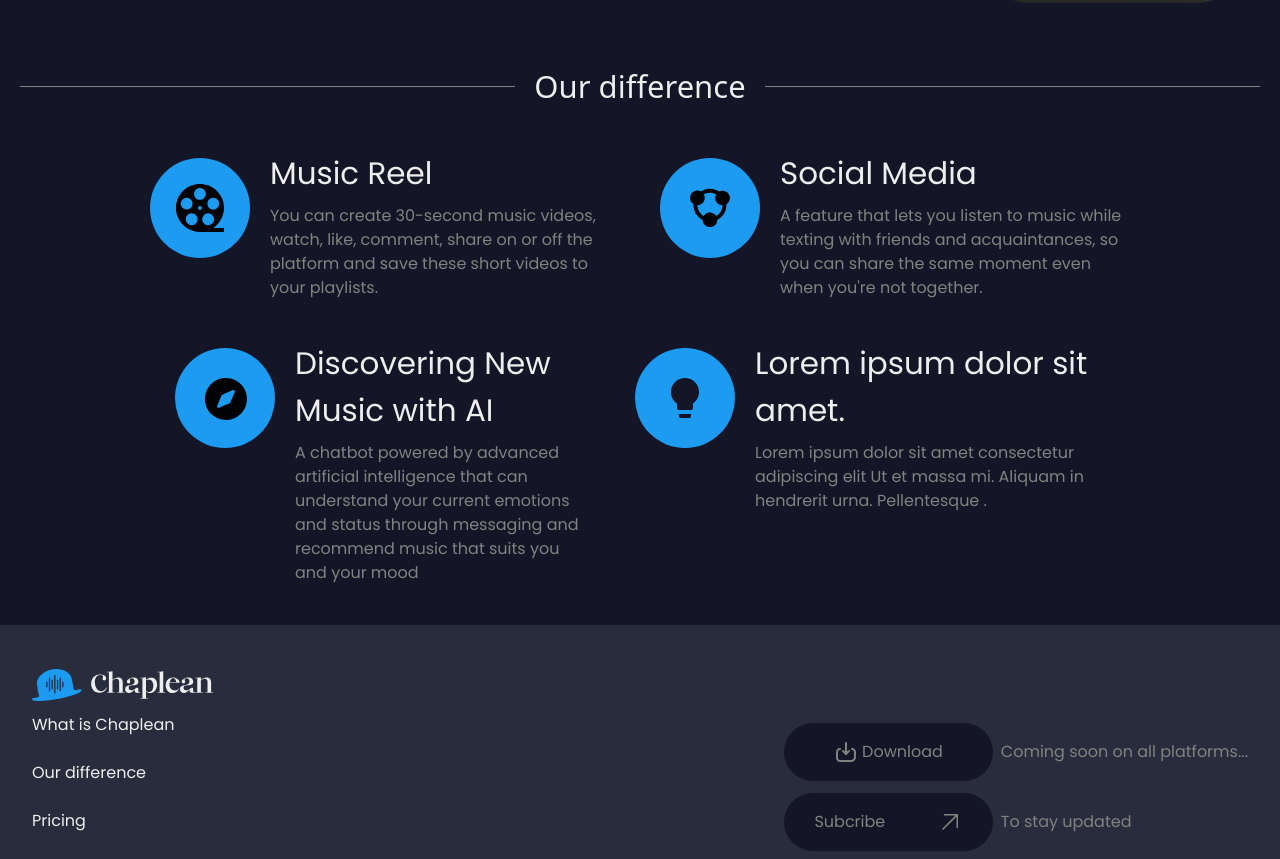
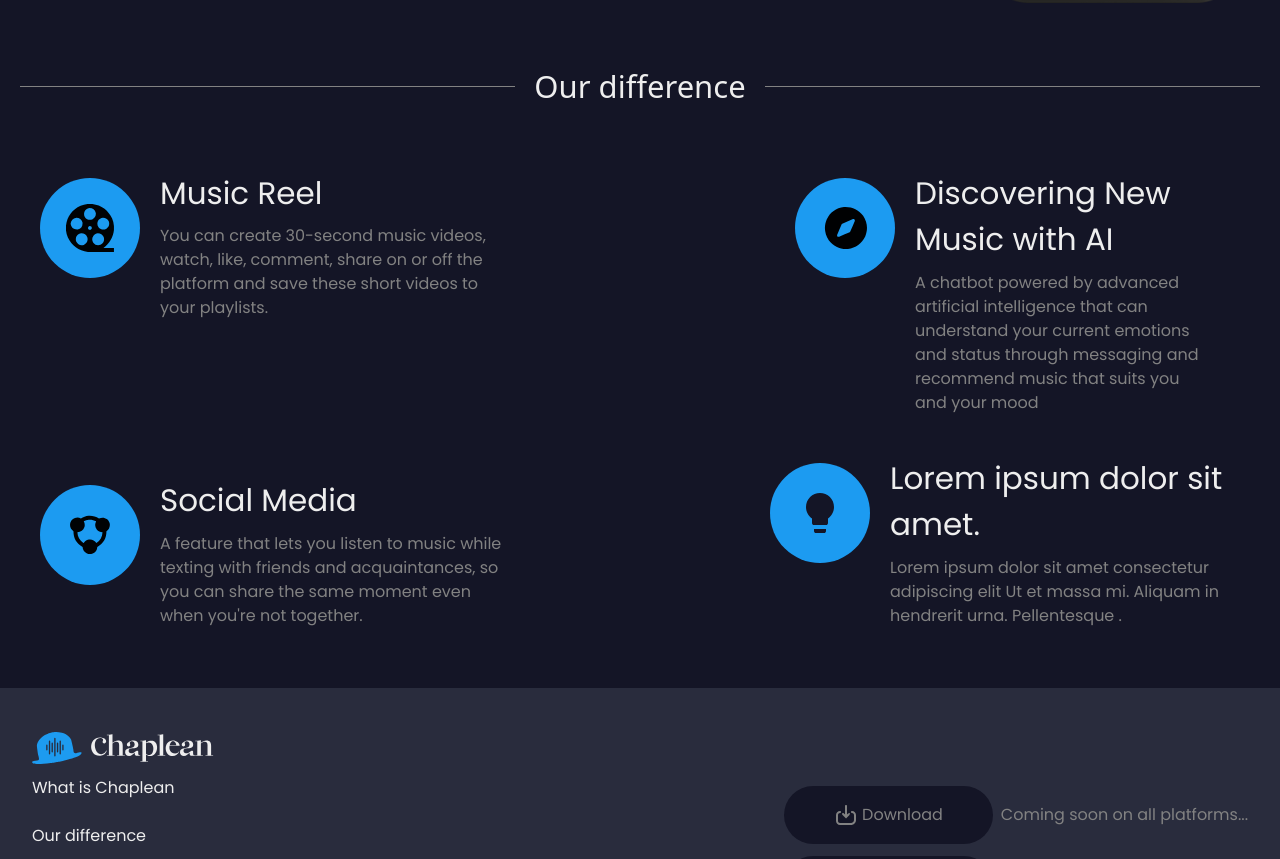
Before and after one commit to shumalov0/Chaplean, a React (Create React App) app: page / in a window 1280 px wide. Shown: the part 602-1461 px from the top of the page. Built offline with nearby package versions, Linux system fonts and the light colour scheme.

Commit message:
2 mart 20:45

```diff
--- a/src/pages/Home/OurDifference.jsx
+++ b/src/pages/Home/OurDifference.jsx
@@ -7,13 +7,14 @@ import iconFour from "../../assets/icons/fourOurDiffrence.svg";
 const OurDifference = () => {
   return (
     <>
-      <section className=" bg-mainColor pt-10">
+      <section className=" bg-mainColor pt-10 ">
         <div className="flex items-center justify-between px-5 ">
           <div className="w-[50%] borders  bg-grayColor "></div>
           <h2 className="text-[19px] md:text-[31px] OurDiff text-center px-3 max-w-[350px]  md:max-w-[250px] text-whiteColor w-full">Our difference</h2>
           <div className="w-[50%] borders bg-grayColor"></div>
         </div>
-        <div className="container mx-auto px-10 flex flex-wrap items-between gap-10 py-10 justify-center ">
+        <div className="container mx-auto px-10 flex flex-col md:flex-row justify-center md:justify-between gap-0 md:gap-10 py-10 ">
+            <div className="top flex   items-center flex-col gap-10 py-5 justify-between ">
             <div className="box  flex max-w-[300px] md:max-w-[500px] justify-between gap-5 ">
                 <div className="img mt-2 flex items-center justify-center h-[70px] md:h-[100px] w-[70px] md:w-[100px] bg-blueColor rounded-full">
                     <img className="w-[50%] md:w-auto " src={iconOne} alt="iconpicture" />
@@ -32,6 +33,8 @@ const OurDifference = () => {
                     <p className=" text-[10px] md:text-[16px] text-grayColor font-pop pt-0 md:pt-2">A feature that lets you listen to music while texting with friends and acquaintances, so you can share the same moment even when you're not together.</p>
                 </div>
             </div>
+            </div>
+            <div className="bottom flex items-center flex-col  gap-10  py-5 justify-between ">
             <div className="box  flex max-w-[300px] md:max-w-[500px] justify-between gap-5 ">
                 <div className="img mt-2 flex items-center justify-center h-[70px] md:h-[100px] w-[70px] md:w-[100px] bg-blueColor rounded-full">
                     <img className="w-[50%] md:w-auto " src={iconThree} alt="iconpicture" />
@@ -51,6 +54,7 @@ sit amet.</h2>
                     <p className=" text-[10px] md:text-[16px] text-grayColor font-pop pt-0 md:pt-2">Lorem ipsum dolor sit amet consectetur adipiscing elit Ut et massa mi. Aliquam in hendrerit urna. Pellentesque .</p>
                 </div>
             </div>
+            </div>
         </div>
       </section>
     </>
```
